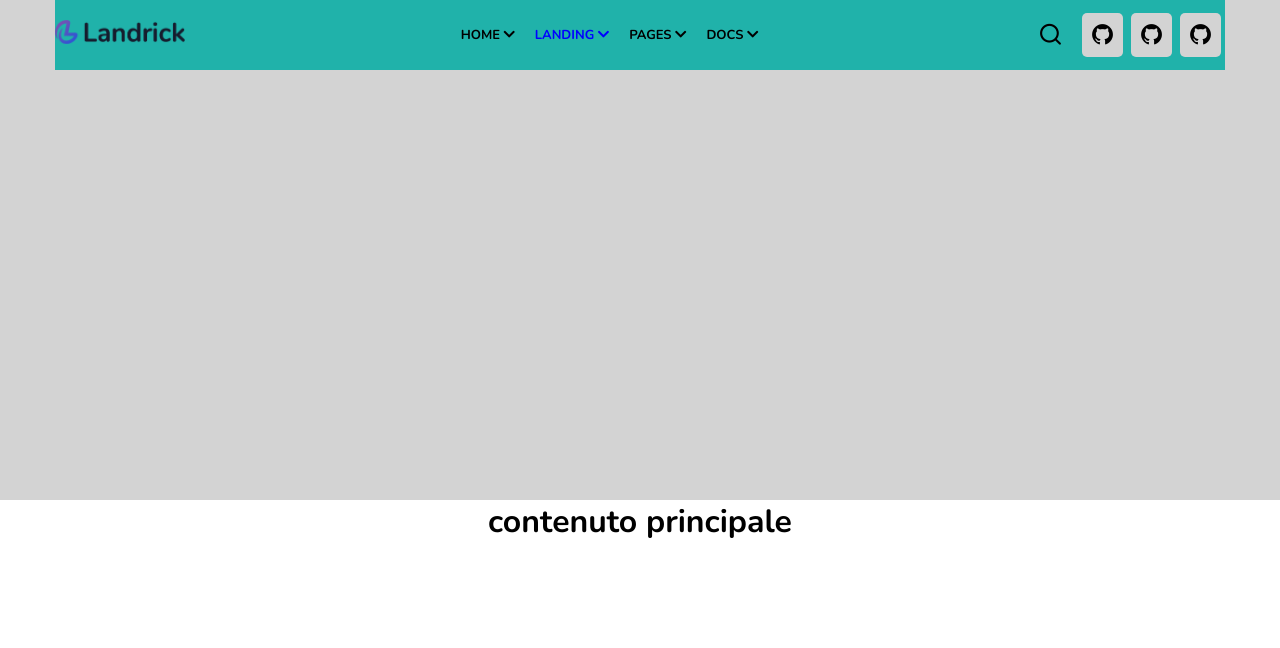
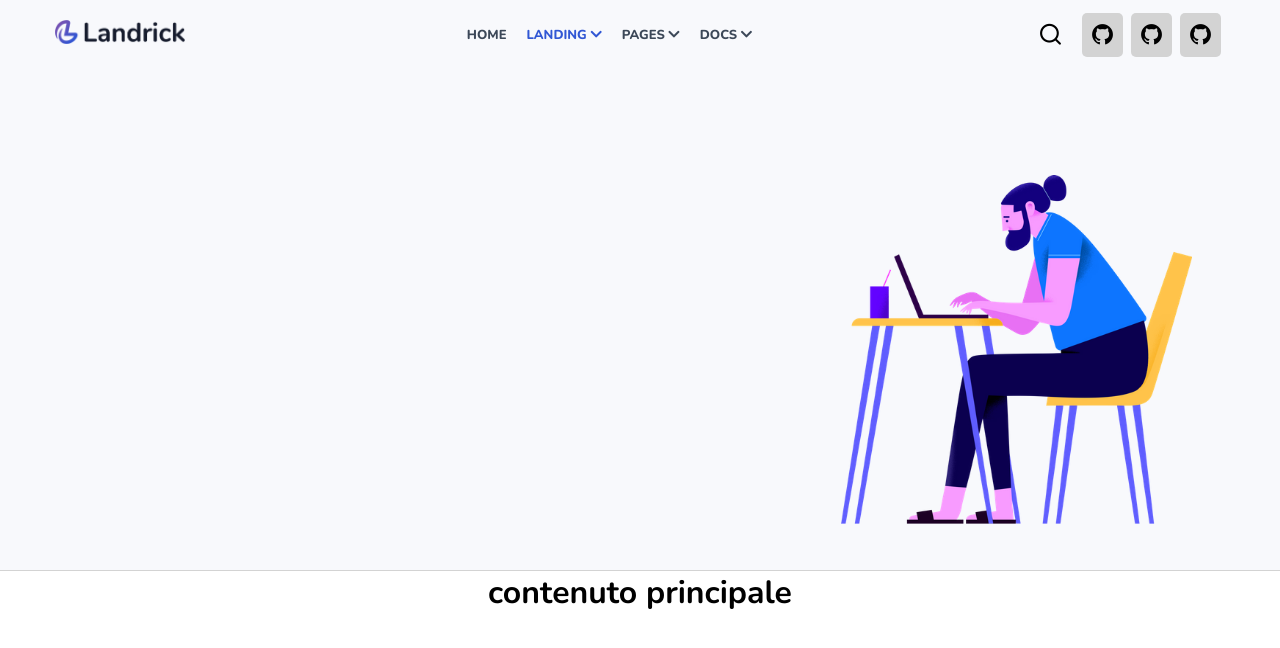
Before and after one commit to Guido-95/proj-html-vuejs, a Vue app: page / in a window 1280 px wide. Shown: the top 648 px of the page. Built offline with nearby package versions, Linux system fonts and the light colour scheme.

Commit message:
header, da completare

```diff
--- a/public/index.html
+++ b/public/index.html
@@ -5,7 +5,7 @@
     <meta http-equiv="X-UA-Compatible" content="IE=edge">
     <meta name="viewport" content="width=device-width,initial-scale=1.0">
     <link rel="preconnect" href="https://fonts.gstatic.com">
-    <link href="https://fonts.googleapis.com/css2?family=Nunito:wght@300;400;600;700;800&display=swap" rel="stylesheet">
+    <link href="https://fonts.googleapis.com/css2?family=Nunito:wght@300;400;600;700;800;900&display=swap" rel="stylesheet">
     <link rel="stylesheet" href="https://unicons.iconscout.com/release/v4.0.0/css/line.css">
     <link rel="stylesheet" href="https://cdnjs.cloudflare.com/ajax/libs/font-awesome/5.15.3/css/all.min.css" integrity="sha512-iBBXm8fW90+nuLcSKlbmrPcLa0OT92xO1BIsZ+ywDWZCvqsWgccV3gFoRBv0z+8dLJgyAHIhR35VZc2oM/gI1w==" crossorigin="anonymous" referrerpolicy="no-referrer" />
     <link rel="icon" href="<%= BASE_URL %>favicon.ico">
--- a/src/App.vue
+++ b/src/App.vue
@@ -1,6 +1,7 @@
 <template>
   <div id="app">
-    <Header :listaHeader = 'listaHeader' :icone = "iconeHeader"/>
+
+    <Header :listaHeader = 'listaHeader' />
     <Main/>
 
     <Footer/>
@@ -41,9 +42,8 @@ body {
   font-family: 'Nunito', sans-serif;;
   }
 
-.wrapper{
+.wrapper {
   max-width: 1170px;
-
   margin: auto;
 
 }
--- a/src/components/Footer.vue
+++ b/src/components/Footer.vue
@@ -1,13 +1,20 @@
 <template>
-  <div class="wrapper"></div>
+  <footer>
+    <div class="wrapper">
+
+    </div>
+  </footer>
+
 </template>
 
 <script>
 export default {
-   name:'Footer',
+  name:'Footer',
 }
 </script>
 
 <style>
-
+  footer{
+    background-color: #202942;
+  }
 </style>
--- a/src/components/Header.vue
+++ b/src/components/Header.vue
@@ -10,8 +10,8 @@
                 <!-- menu centrale -->
                 <div class="menu-header">
                     <ul>
-                        <li v-for="elemento,indicatore in listaHeader" :class="elemento == listaHeader[1] ? 'attivo' : '' " :key="indicatore">
-                            {{ elemento }} <i class="fas fa-chevron-down"></i>
+                        <li v-for="elemento,indicatore in listaHeader" :class="elemento == listaHeader[1] ? 'attivo' : 'non-attivo'" :key="indicatore">
+                            {{ elemento }} <i class="fas fa-chevron-down" :class="elemento == listaHeader[0] ? 'display-none' : ''"></i>
                         </li>
 
                     </ul>
@@ -35,38 +35,50 @@
                 </div>
 
             </div>
-
-
         </div>
+        <Jumbotron/>
     </header>
 
 </template>
 
 <script>
+import Jumbotron from './Jumbotron.vue'
+
 
 export default {
     name:'Header',
+    components:{
+        Jumbotron,
 
+    },
     props:{
         listaHeader : Array,
-        iconeHeader: Array,
     }
 }
 </script>
 
 <style lang='scss'>
 .attivo{
-    color: blue;
+    color: #3157d4;
+}
+
+.non-attivo{
+     color: #3c4858;
+}
+
+
+.display-none{
+    display: none;
 }
     header {
-        height: 500px;
-        background-color: lightgrey;
+
+        background-color: #f8f9fc;
 
         .wrapper{
 
             .header-top{
                 height: 70px;
-                background-color: lightseagreen;
+
                 justify-content: space-between;
                 display: flex;
                 align-items: center;
@@ -80,6 +92,7 @@ export default {
                     ul{
                         li{
                             margin: 10px;
+
                         }
                     }
                 }
@@ -113,7 +126,7 @@ export default {
                         align-items: center;
                         li {
                             font-size: 13px;
-                            font-weight: 700;
+                            font-weight: 800;
                             text-transform: uppercase ;
 
                         }
--- /dev/null
+++ b/src/components/Jumbotron.vue
@@ -0,0 +1,32 @@
+<template>
+<div class="border-bottom">
+    <div class="wrapper">
+        <div class="jumbotron">
+
+        </div>
+
+    </div>
+</div>
+
+
+</template>
+
+<script>
+export default {
+    name:'Jumbotron'
+
+}
+</script>
+
+<style >
+.border-bottom{
+    border-bottom: 1px solid lightgrey;
+}
+    .jumbotron{
+        height: 500px;
+        background-repeat: no-repeat;
+        background-position: 96% 70%;
+        background-size: 30% 70%;
+        background-image: url('../assets/img/about.png');
+    }
+</style>
```
Also changed, not shown: src/components/Main.vue (+3 -4 lines), src/components/SezioneLoghi.vue (added, +13 -0 lines).
